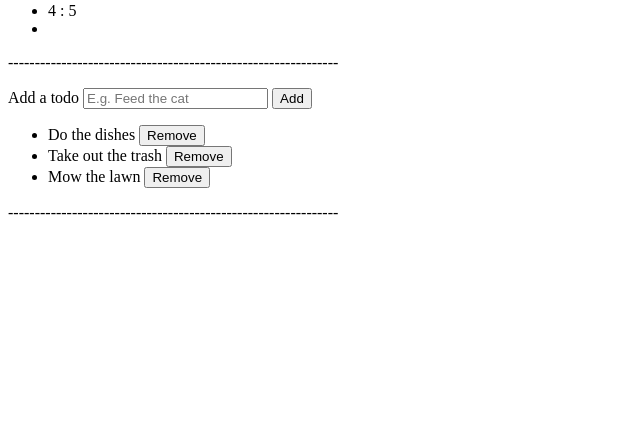
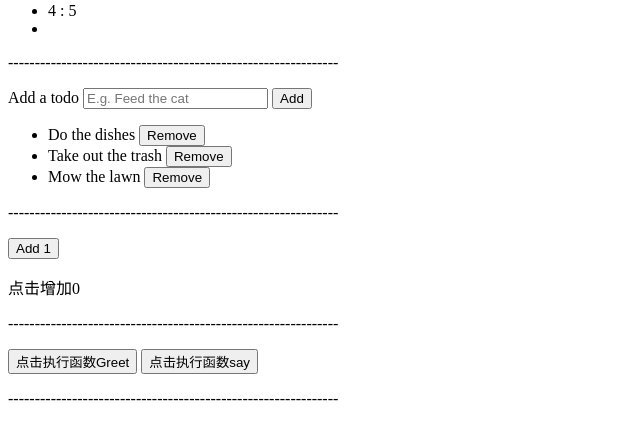
Before and after one commit to htzs12/django_rest, a Django app: page /demo/ in a window 1280 px wide. Shown: the part 1595-2019 px from the top of the page, without its empty margins (0-640 px from the left). Before the commit the page ends 1810 px from the top, so only its background shows below. Run offline with Django 3.2, Linux system fonts and the light colour scheme; some libraries are stand-ins or nearby versions.

Commit message:
update-14

```diff
--- a/static/js/index.js
+++ b/static/js/index.js
@@ -277,8 +277,7 @@ Vue.component('todo-item', {
     el: '#app14',
     data: {
         newTodoText: '',
-      todos: [
-        {
+        todos: [{
                 id: 1,
                 title: 'Do the dishes',
             },
@@ -303,3 +302,27 @@ Vue.component('todo-item', {
         }
     }
 })
+
+
+var app15 = new Vue({
+    el: '#app15',
+    data: {
+       counter: 0
+    }
+})
+
+
+var app16 = new Vue({
+    el: '#app16',
+    data: {
+       name: 'vue.js'
+    },
+    methods: {
+        greet: function (param) {
+            alert('hello' + this.name + '!')
+         },
+         say: function (message) {
+             alert('hello' + message)
+          } // hello haoge
+    }
+}) // hello vue.js
--- a/templates/index.html
+++ b/templates/index.html
@@ -128,7 +128,7 @@
 		<p>-------------------------------------------</p>
 		<ul>
 			<template v-for='(num, index) in numbers' v-bind:key=num.id>
-			   	<li>{{ index }} : {{ num }}
+				<li>{{ index }} : {{ num }}
 				<li>
 			</template>
 		</ul>
@@ -151,9 +151,23 @@
 
 	<p>--------------------------------------------------------------</p>
 
+	<div id="app15">
+		<button v-on:click='counter += 1'>Add 1</button>
+		<p>点击增加{{ counter }}</p>
+	</div>
+
+	<p>--------------------------------------------------------------</p>
+
+	<div id="app16">
+			<button v-on:click='greet'>点击执行函数Greet</button>
+			<button v-on:click='say("haoge")'>点击执行函数say</button>
+		</div>
+
+		<p>--------------------------------------------------------------</p>
+
+
 
 	{% endverbatim %}
-
 
 	<script src="https://cdn.jsdelivr.net/npm/axios@0.12.0/dist/axios.min.js"></script>
 	<script src="https://cdn.jsdelivr.net/npm/lodash@4.13.1/lodash.min.js"></script>
```
Lines whose indentation alone changed are shown as unchanged.
